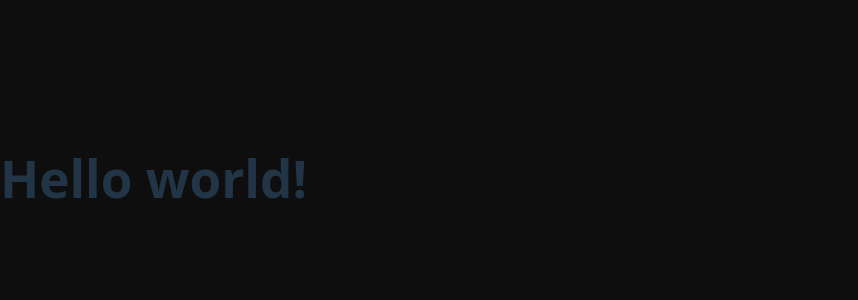
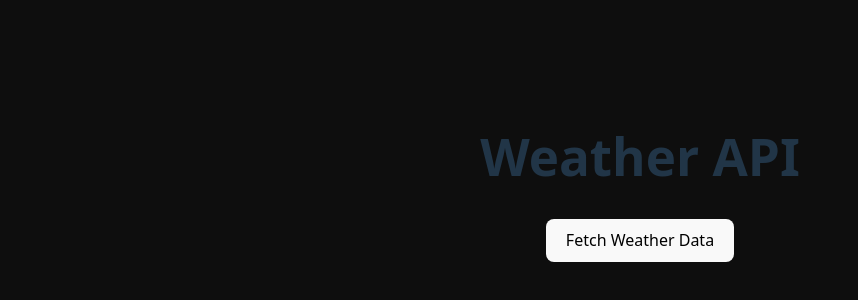
Before and after one commit to annamiriams/fetching-data-in-react-notes, a React (Vite) app: page / in a window 1280 px wide. Shown: the part 222-522 px from the top of the page, without its empty margins (0-858 px from the left). Built offline with nearby package versions, Linux system fonts and the light colour scheme.

Commit message:
updated App component to fetch data from api

```diff
--- a/src/App.jsx
+++ b/src/App.jsx
@@ -1,10 +1,20 @@
 // src/App.jsx
 
+import './App.css';
+import * as weatherService from './services/weatherService';
+
 const App = () => {
+    const fetchData = async () => {
+        const data = await weatherService.show('Portland');
+        console.log('Data:', data);
+    };
 
     return (
-        <h1>Hello world!</h1>
+        <main>
+            <h1>Weather API</h1>
+            <button onClick={fetchData}>Fetch Weather Data</button>
+        </main>
     );
-}
+};
 
-export default App
+export default App;
```
